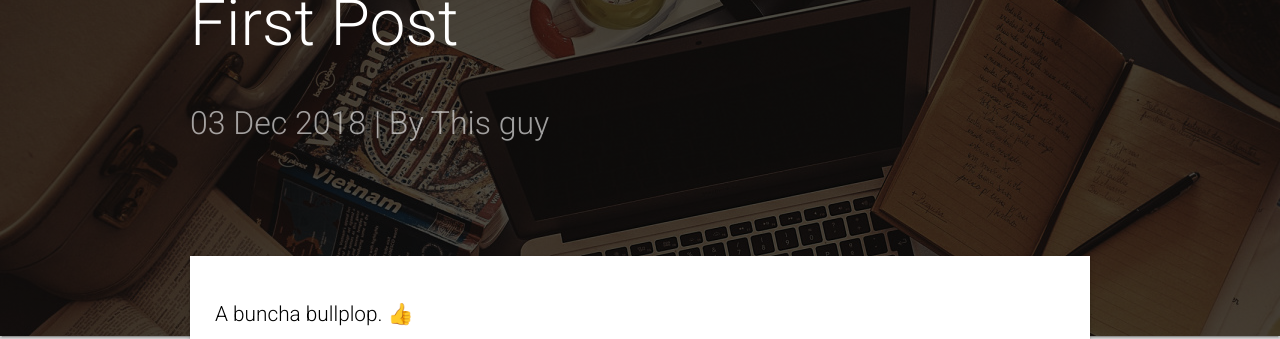
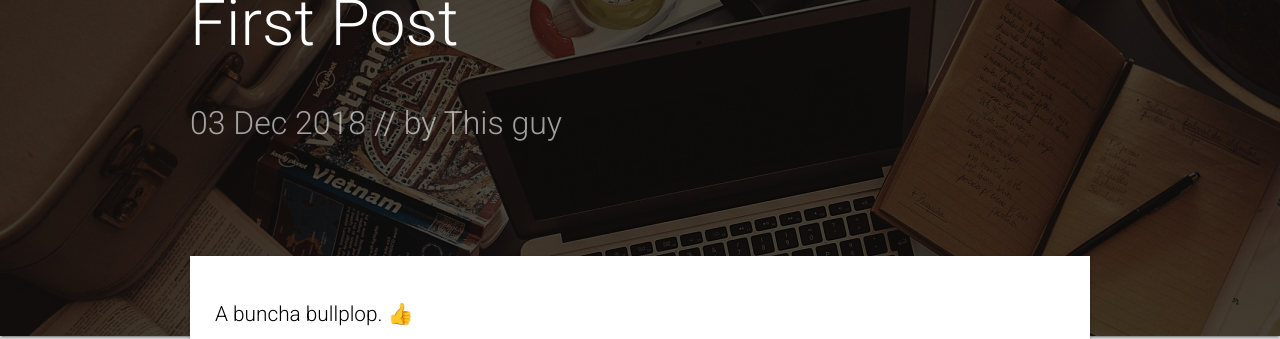
Before and after one commit to malecus/Blog, a Jekyll site: the page built from _posts/2018-12-03-First-Post.md, in a window 1280 px wide. Shown: the part 157-496 px from the top of the page. Built offline with Jekyll 4.4.1, drawn with Linux system fonts in a browser that asks for light colours; emoji names are drawn with the system emoji font.

Commit message:
Subtitle fixup

```diff
--- a/_layouts/post.html
+++ b/_layouts/post.html
@@ -4,7 +4,7 @@ layout: default
 <div class="header-background-container shadow">
   <div class="title-container center">
     <h1 class="post-title">{{ page.title }}</h1>
-    <h2 class="post-subtitle">{{ page.date | date_to_string }} | By {{ page.author }}</h2>
+    <h2 class="post-subtitle">{{ page.date | date_to_string }} // by {{ page.author }}</h2>
   </div>
 </div>
 
```
